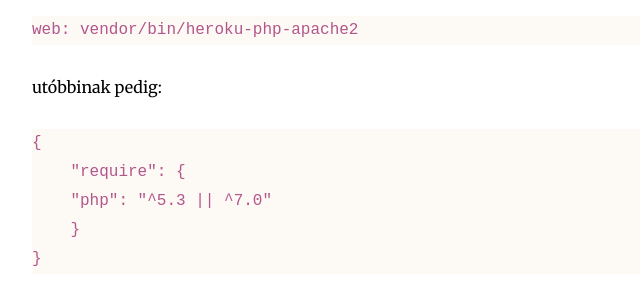
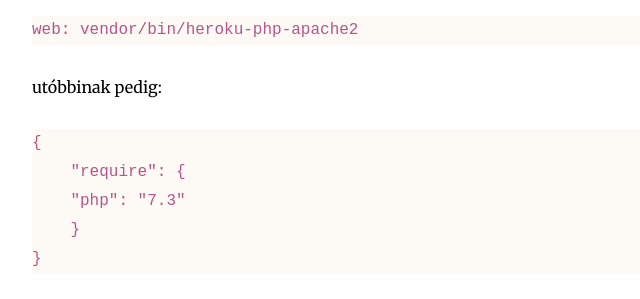
Before and after one commit to zilahir/rzblog, a Gatsby site: page /wp-tutorial-2/ in a window 1280 px wide. Shown: the part 6560-6859 px from the top of the page, 293-933 px from the left. Built offline with nearby package versions, Linux system fonts and the light colour scheme; Gatsby itself is replaced by a stand-in of ours; some packages are replaced by stand-ins of ours; code samples lack their colours.

Commit message:
php version fixed

````diff
--- a/content/blog/wp-tutorial-2/index.md
+++ b/content/blog/wp-tutorial-2/index.md
@@ -135,7 +135,7 @@ utóbbinak pedig:
 ```
 {
     "require": {
-    "php": "^5.3 || ^7.0"
+    "php": "7.3"
     }
 }
 ```
````
